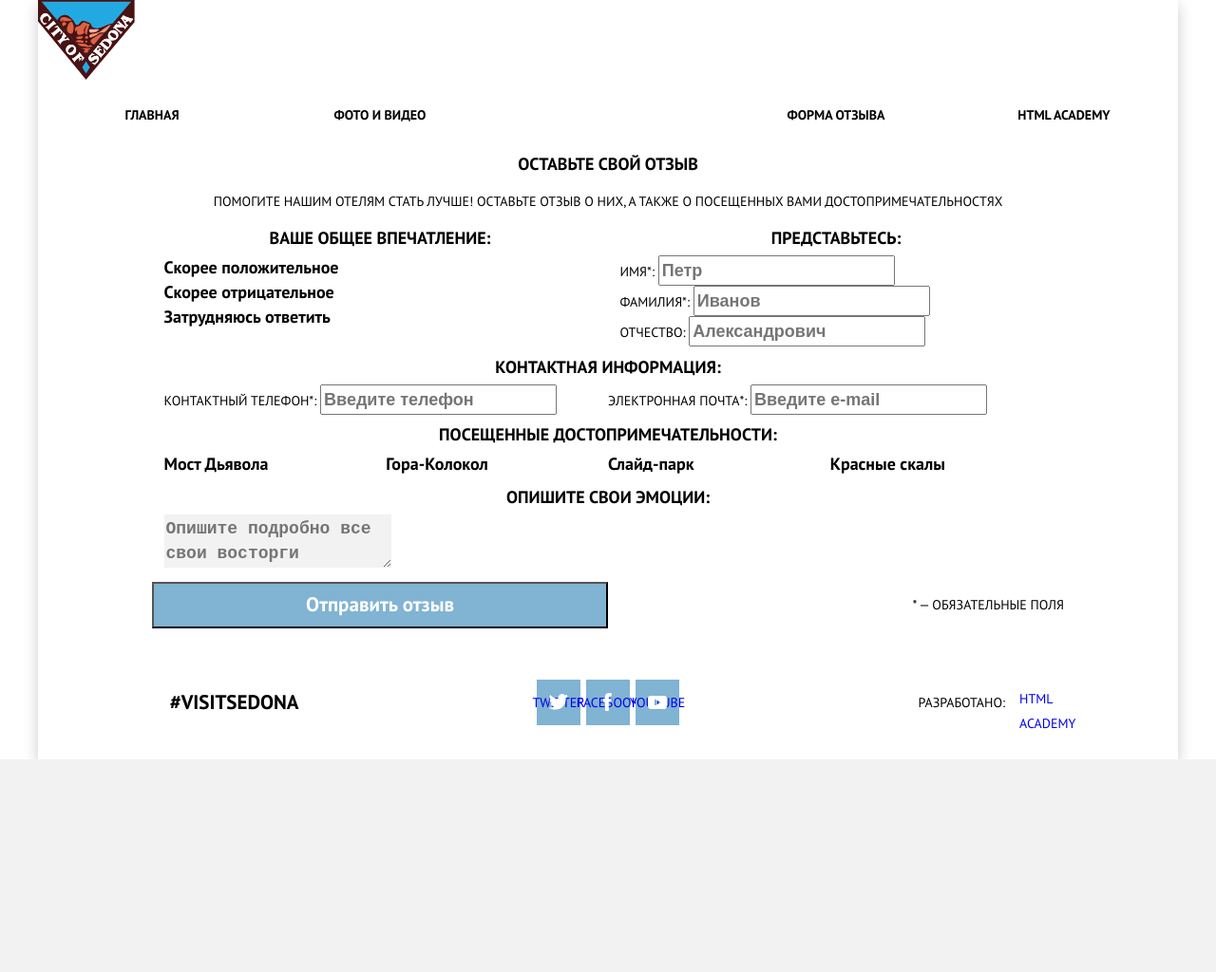
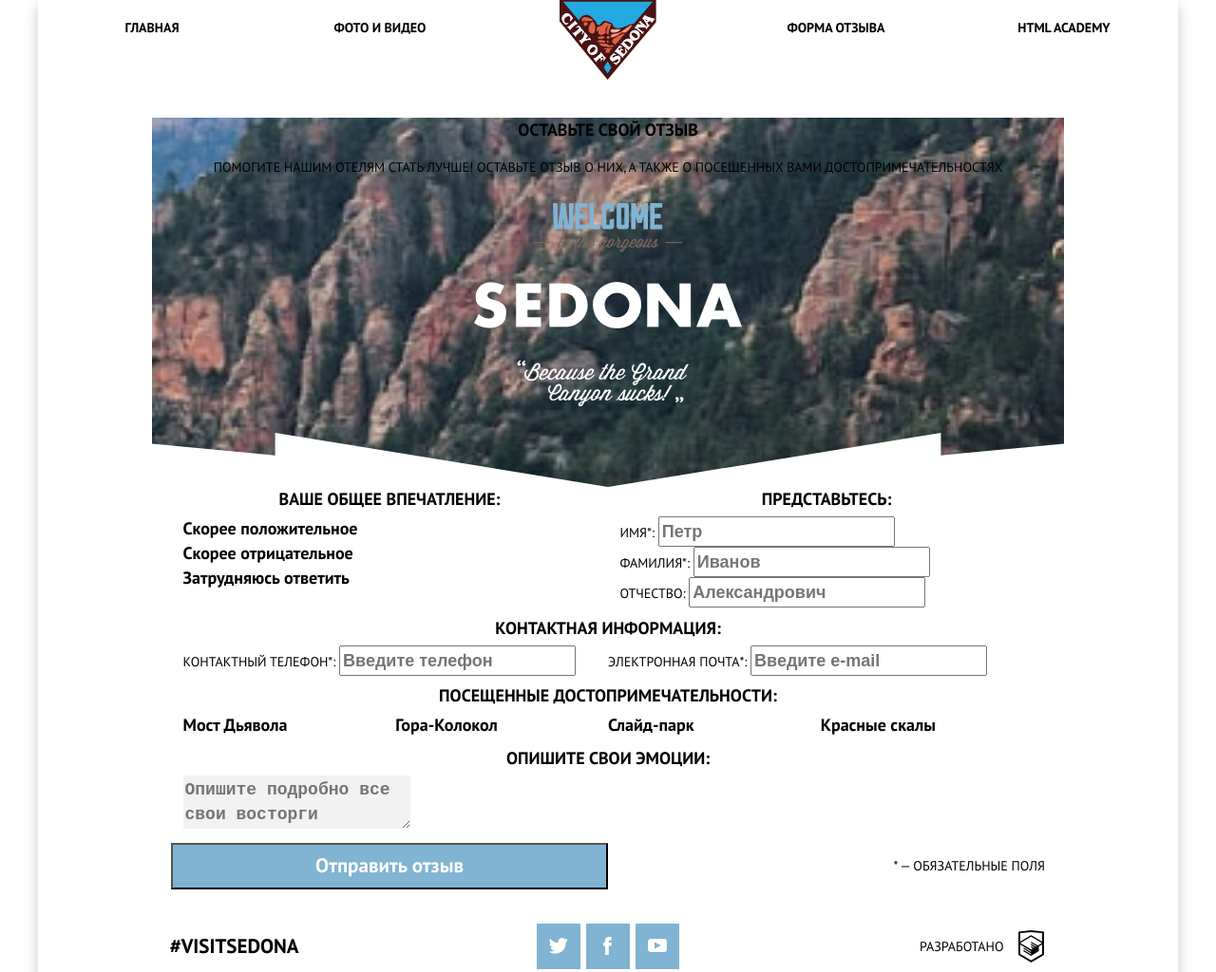
Before and after one commit to pin0k/sedona-level-2, a website: page source/form.html in a window 1280 px wide. Shown: the top 1024 px of the page at 95% size. Before the commit the page ends 800 px from the top, so only its background shows below. Drawn offline with nearby package versions, Linux system fonts and the light colour scheme; files that its build step writes are made by us from their sources.

Commit message:
Lj,fdktybt bpvtytyys[ afqkjd

```diff
--- a/source/form.html
+++ b/source/form.html
@@ -9,10 +9,10 @@
   <body class="page__body">
     <div class="page__wrapper">
       <header class="page-header">
-        <a class="page-header__logo">
-          <img src="img/logotype-mobile.svg" width="102" height="84" alt="Город Седона">
-        </a>
-        <nav class="main-nav">
+        <nav class="main-nav main-nav--closed main-nav--nojs">
+          <a class="main-nav__logo" href="/">
+            <img src="img/logotype-mobile.svg" width="102" height="84" alt="Город Седона">
+          </a>
           <button class="main-nav__toggle" type="button">
             <span class="visually-hidden">Открыть меню</span>
           </button>
@@ -39,7 +39,7 @@
             <p class="description__text">Помогите нашим отелям стать лучше! оставьте отзыв о них, а также о посещенных вами достопримечательностях</p>
           </div>
         </header>
-        <section class="page-reviews reviews">
+        <section class="page-reviews container reviews">
           <h2 class="visually-hidden">Форма добавления отзыва</h2>
           <form class="form-review" method="post" action="https://echo.htmlacademy.ru/" target="_blank">
             <fieldset class="form-review__item form-review__item--logins login-form">
@@ -128,22 +128,49 @@
           <h2 class="visually-hidden">Социальыне сети</h2>
           <ul class="social__list">
             <li class="social__item">
-              <a class="social__link social__link--twitter" href="https://twitter.com/htmlacademy_ru">Twitter</a>
+              <a class=" button social__link social__link--twitter" href="https://twitter.com/htmlacademy_ru">
+                <span class="visually-hidden">Twitter</span>
+              </a>
             </li>
             <li class="social__item">
-              <a class="social__link social__link--facebook" href="https://www.facebook.com/htmlacademy">Facebook</a>
+              <a class="button social__link social__link--facebook" href="https://www.facebook.com/htmlacademy">
+                <span class="visually-hidden">Facebook</span>
+              </a>
             </li>
             <li class="social__item">
-              <a class="social__link social__link--youtube" href="https://www.youtube.com/user/htmlacademyru">Youtube</a>
+              <a class="button social__link social__link--youtube" href="https://www.youtube.com/user/htmlacademyru">
+                <span class="visually-hidden">Youtube</span>
+              </a>
             </li>
           </ul>
         </div>
         <div class="page-footer__copyright copyright">
-          <p class="copyright__text">Разработано:
-            <a class="copyright__link" href="https://htmlacademy.ru/intensive/adaptive">HTML Academy</a>
+          <p class="copyright__text">Разработано
+            <a class="copyright__link" href="https://htmlacademy.ru/intensive/adaptive">
+              <span class="visually-hidden">HTML Academy</span>
+              <svg class="copyright__logo" fill="none" xmlns="http://www.w3.org/2000/svg" viewBox="0 0 27 35">
+                <path d="M13.6 0h-.1L0 1.4v24.7l13.5 8 13.4-8V1.4L13.6 0ZM25 12.1 13.5 5.3v-.1h-.1l-.1-.1v.1L1.9 12.1v-9l11.5-1.2L25 3.1v9ZM13.4 6.8l11.5 6.7-4.5 2.6-7.1-4.2v1.4l5.9 3.5-.9.5-5-3v1.4l3.8 2.3-.8.5-3-1.8v1.4l1.9 1.1-1.8 1.1L2 13.6l11.4-6.8ZM1.9 15.1l11.4 6.8v1l-7.9-4.7v1.4l8 4.8v1.1l-8-4.7v1.4l8 4.8 8.1-4.9v-5.2l3.4-2v10l-11.5 6.9L1.9 25v-9.9Z" fill="#000"/>
+              </svg>
+            </a>
           </p>
         </div>
       </footer>
     </div>
+    <script>
+      var navMain = document.querySelector('.main-nav');
+      var navToggle = document.querySelector('.main-nav__toggle');
+
+      navMain.classList.remove('main-nav--nojs');
+
+      navToggle.addEventListener('click', function() {
+        if (navMain.classList.contains('main-nav--closed')) {
+          navMain.classList.remove('main-nav--closed');
+          navMain.classList.add('main-nav--opened');
+        } else {
+          navMain.classList.add('main-nav--closed');
+          navMain.classList.remove('main-nav--opened');
+        }
+      });
+    </script>
   </body>
 </html>
--- a/source/sass/blocks/description.scss
+++ b/source/sass/blocks/description.scss
@@ -1,5 +1,29 @@
 .description {
   text-align: center;
+  padding-top: 56px;
+}
+
+.description-wrapper {
+  background-color: $grey-disabled;
+  width: 100%;
+  min-height: 389px;
+  position: relative;
+  background-image: url("../../img/index/intro-triangle.svg"), url("../../img/index/back-mobile@1x.jpg");
+  background-repeat: no-repeat;
+  background-position: center bottom;
+  background-size: 1200px, cover;
+
+  &::before {
+    position: absolute;
+    content: "";
+    width: 282px;
+    height: 214px;
+    left: calc(50% - 141px);
+    top: 90px;
+    background-image: url("../../img/index/text-index-mobile.png");
+    background-repeat: no-repeat;
+    background-position: center;
+  }
 }
 
 .description__title {
--- a/source/sass/blocks/page-inner.scss
+++ b/source/sass/blocks/page-inner.scss
@@ -1,5 +1,4 @@
 .page-inner {
-  width: 280px;
   margin: 0 auto;
 
   @media (min-width: $tablet-width) {
--- a/source/sass/global/global.scss
+++ b/source/sass/global/global.scss
@@ -19,3 +19,7 @@ a {
   clip: rect(0 0 0 0);
   overflow: hidden;
 }
+
+.container {
+  margin: 0 20px;
+}
```
Also changed, not shown: source/blank.html (+16 -5 lines), source/index.html (+0 -1 lines), source/photo.html (+18 -7 lines).
